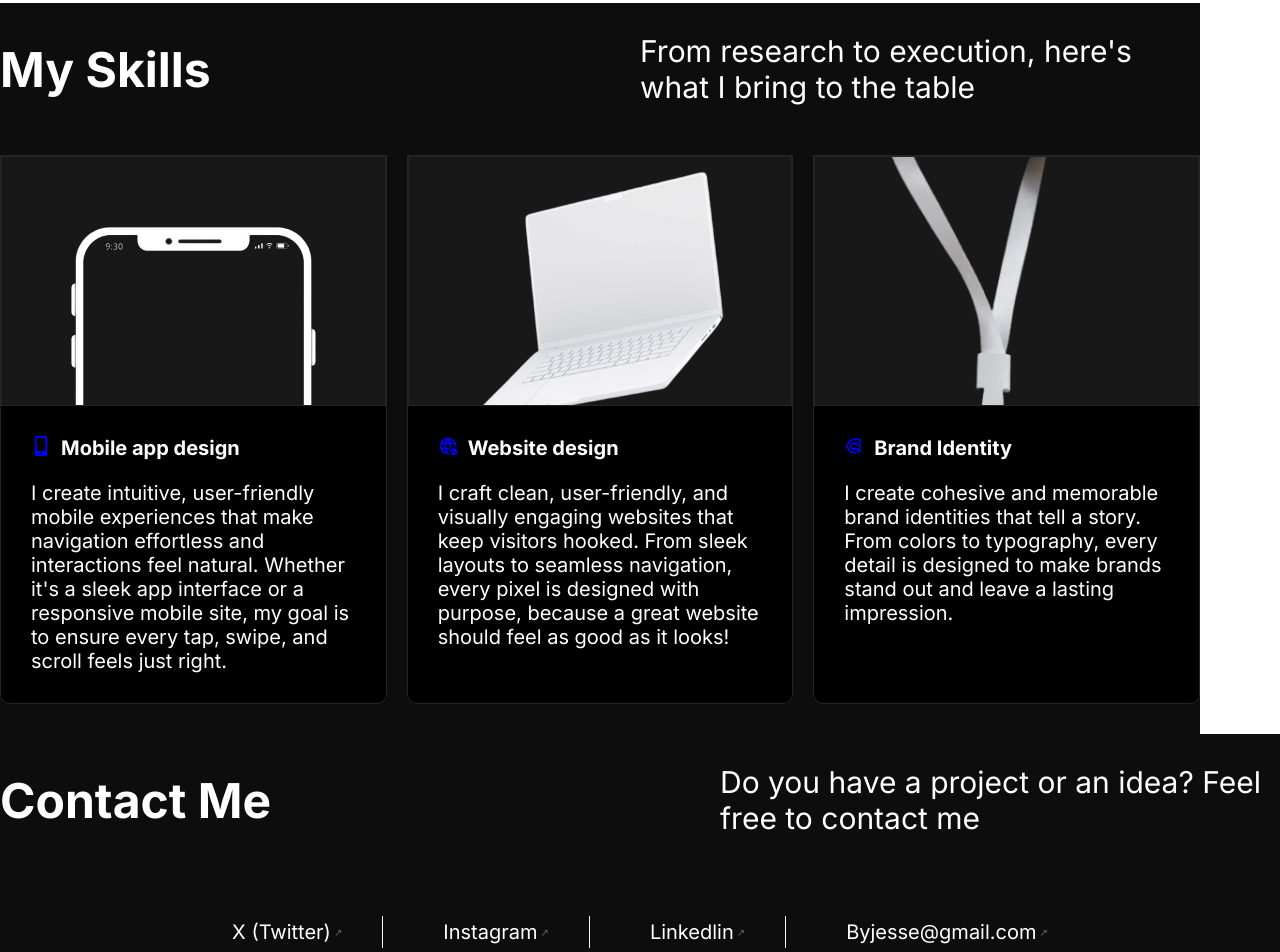
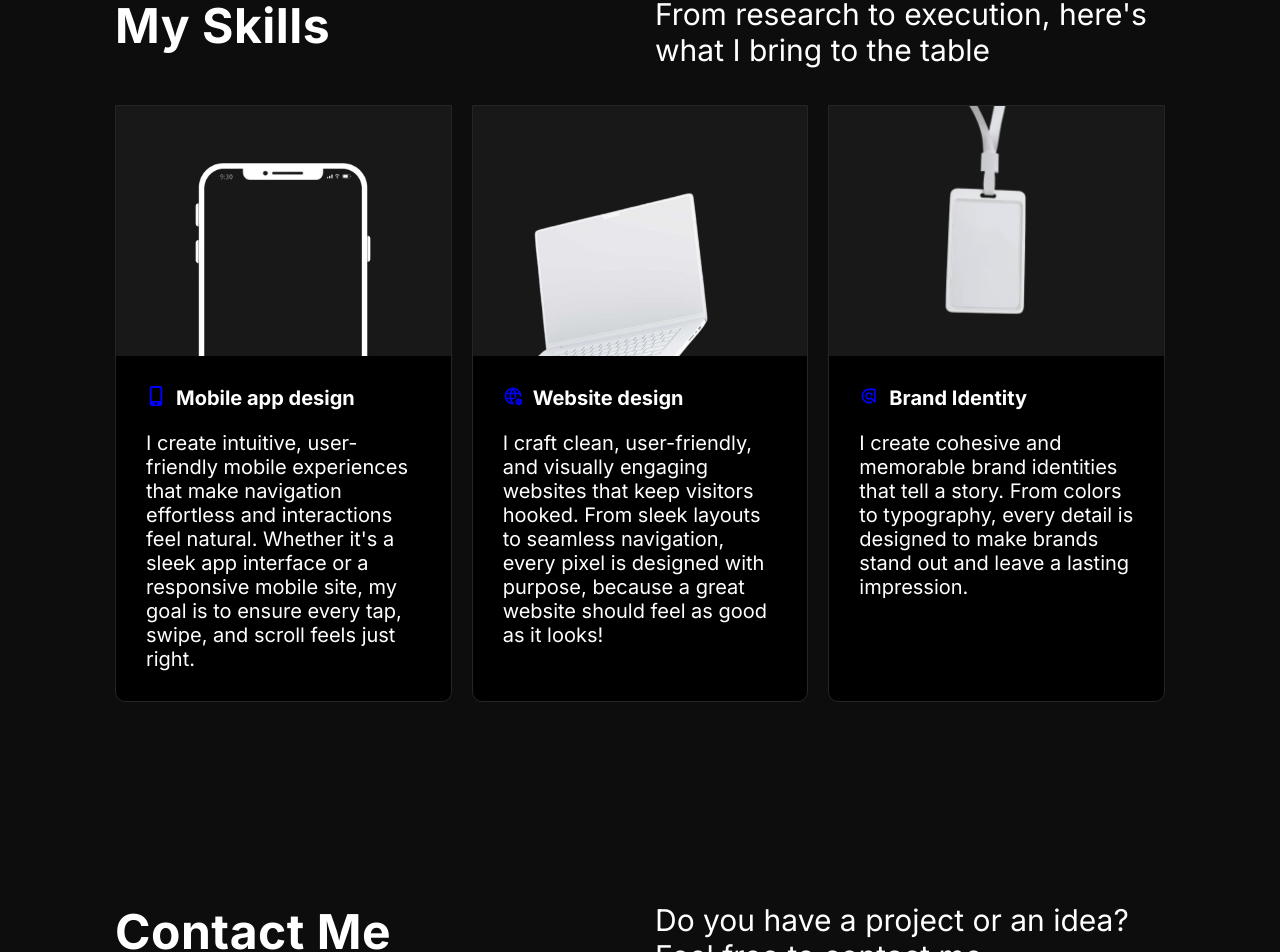
Before and after one commit to Donsmatt/terra-portfolio-two, a React (Vite) app: page / in a window 1280 px wide. Shown: the part 3667-4619 px from the top of the page. Built offline with nearby package versions, Linux system fonts and the light colour scheme; a web font is replaced by a local one.

Commit message:
all pages set and ready for deployment

```diff
--- a/src/App.jsx
+++ b/src/App.jsx
@@ -1,6 +1,8 @@
+
 import Footer from "./components/Footer";
 import MySkill from "./components/MySkills";
-import SelectedWork from "./components/SelectedWork";
+import Work from "./components/Work";
+import Contact from "./components/Contact";
 
 import Hero from "./components/Hero";
 import Navbar from "./components/Navbar";
@@ -14,14 +16,10 @@ function App() {
       <Hero />
       <Slider />
       <About />
-      <div className="app">
-        <SelectedWork />
-        <MySkill />
-      </div>
-
-      <div>
-        <Footer />
-      </div>
+      <Work />
+      <MySkill />
+      <Contact />
+      <Footer />
     </>
   );
 }
--- /dev/null
+++ b/src/components/Contact.jsx
@@ -0,0 +1,23 @@
+
+const Contact = () => {
+    return (
+      <section className="section">
+          <div className="row">
+              <div className="section__content">
+                  <h2 className="section__title">Contact Me</h2>
+                  <p className="section__text">Do you have a project or an idea? Feel free to contact me</p>
+              </div>
+              <div className="socials">
+                  <ul>
+                    <li>X (Twitter)<span>&#8599;</span></li>
+                    <li>Instagram<span>&#8599;</span></li>
+                    <li>Linkedlin<span>&#8599;</span></li>
+                    <li>Byjesse@gmail.com<span>&#8599;</span></li>
+                  </ul>
+              </div>
+          </div>
+      </section>
+    );
+  };
+
+  export default Contact;
--- a/src/components/Footer.jsx
+++ b/src/components/Footer.jsx
@@ -1,21 +1,7 @@
-
-import React from "react";
-
 const Footer = () => {
     return (
       <footer className="footer">
-      <div className="contact">
-        <h1>Contact Me</h1>
-        <p>Do you have a project or an idea? Feel free to contact me</p>
-      </div>
-      <div className="socials">
-        <ul>
-          <li>X (Twitter)<span>&#8599;</span></li>
-          <li>Instagram<span>&#8599;</span></li>
-          <li>Linkedlin<span>&#8599;</span></li>
-          <li>Byjesse@gmail.com<span>&#8599;</span></li>
-        </ul>
-      </div>
+
       </footer>
     );
   };
--- a/src/components/MySkills.jsx
+++ b/src/components/MySkills.jsx
@@ -1,4 +1,3 @@
-
 
 import RectangleM from "../assets/mobile_dev.png";
 import RectangleL from "../assets/web_dev.png";
@@ -8,20 +7,20 @@ import RectangleH from "../assets/branding.png";
  import "../styles/work.css";
 
 
-
 export default function MySkill() {
   return (
     <section className="section">
-      <div className="skill__header">
-        <h1>My Skills</h1>
-        <p>From research to execution, here's what I bring to the table </p>
+      <div className="row">
+
+        <div className="section__content">
+          <h2 className="section__title">My Skills</h2>
+          <p className="section__text">From research to execution, here's what I bring to the table </p>
         </div>
+
         <div className="skill">
           <div className="skill__card">
-          <div>
             <div className="skill__card--image-box">
-              <img src={RectangleM} alt="icon" />
-            </div>
+              <img src={RectangleM} alt="icon"  className="img-1"/>
             </div>
             <div className="skill__card--text">
               <div>
@@ -42,7 +41,7 @@ export default function MySkill() {
           <div className="skill__card">
             <div>
               <div className="skill__card--image-box">
-              <img src={RectangleL} alt="icon" />
+                <img src={RectangleL} alt="icon"className="img-2"/>
               </div>
             </div>
             <div className="skill__card--text">
@@ -64,7 +63,7 @@ export default function MySkill() {
           <div className="skill__card">
             <div>
               <div className="skill__card--image-box">
-              <img src={RectangleH} alt="icon" />
+                <img src={RectangleH} alt="icon" className="img-3"/>
               </div>
             </div>
             <div className="skill__card--text">
@@ -82,6 +81,7 @@ export default function MySkill() {
             </div>
           </div>
         </div>
+      </div>
     </section>
   );
 }
--- a/src/components/SelectedWork.jsx
+++ /dev/null
@@ -1,38 +0,0 @@
-import Card from "../components/Card";
-import RectangleImg from "../assets/magnet_img.png";
-import RectangleImg1 from "../assets/makko_img.png";
-import RectangleImg2 from "../assets/wallet_img.png";
-import "../styles/work.css";
-
-
-export default function SelectedWork() {
-  return (
-    <div className="work__container">
-      <section className="section">
-      <div className="content">
-        <h1 className="content__title">
-          <span>Selected</span>
-          <span>Work</span>
-        </h1>
-        <p className="content__paragraph">
-          Every product is designed with the user in mind, ensuring every
-          decision creates a seamless experience
-        </p>
-        <Card img={RectangleImg1}>
-          <h4>Makko</h4>
-          <p>Live room streaming platform</p>
-        </Card>
-        <Card img={RectangleImg2}>
-          <h4>Wallet</h4>
-          <p>Modern crypto trading app</p>
-        </Card>
-        <Card className="card__full" img={RectangleImg}>
-          <h4>Magnet</h4>
-          <p>Startup job finder</p>
-        </Card>
-      </div>
-      </section>
-
-    </div>
-  );
-}
--- /dev/null
+++ b/src/components/Work.jsx
@@ -0,0 +1,39 @@
+import Card from "./Card";
+import RectangleImg from "../assets/magnet_img.png";
+import RectangleImg1 from "../assets/makko_img.png";
+import RectangleImg2 from "../assets/wallet_img.png";
+import "../styles/work.css";
+
+
+export default function Work() {
+  return (
+      <section className="section">
+        <div className="row">
+          <div className="section__content">
+            <h2 className="section__title">
+              <span>Selected</span>
+              <span>Work</span>
+            </h2>
+            <p className="section__text">
+              Every product is designed with the user in mind, ensuring every
+              decision creates a seamless experience
+            </p>
+          </div>
+          <div className="section__cards">
+            <Card img={RectangleImg1}>
+              <h4>Makko</h4>
+              <p>Live room streaming platform</p>
+            </Card>
+            <Card img={RectangleImg2}>
+              <h4>Wallet</h4>
+              <p>Modern crypto trading app</p>
+            </Card>
+            <Card className="card__full" img={RectangleImg}>
+              <h4>Magnet</h4>
+              <p>Startup job finder</p>
+            </Card>
+          </div>
+        </div>
+      </section>
+  );
+}
--- a/src/styles/work.css
+++ b/src/styles/work.css
@@ -1,43 +1,42 @@
-/* .app {
-    max-width: 1200px;
-} */
 
-
-.work__container {
-    /* max-width: 1200px; */
-    width: 100%;
-    margin: 30px auto;
-    padding: 0 20px;
-    background-color: #0D0D0D;
+.row {
+    max-width: 1050px;
+    margin: 0 auto;
   }
 
   .section {
-    max-width: 1200px;
     /* width: 100%; */
-    padding: 30px 0;
     background-color: #0D0D0D;
+    padding: 100px 20px;
   }
 
-  .content {
+  .section__content {
     display: grid;
     grid-template-columns: repeat(2, 1fr);
-    gap: 30px
+    gap: 30px;
+    margin-bottom: 30px;
   }
 
-  .content__title {
+  .section__title {
     font-size: 48px;
     font-weight: 700;
     margin-bottom: 20px;
     letter-spacing: 0.5px;
   }
 
-  .content__title span {
+  .section__title span {
     display: block;
   }
 
-  .content__paragraph {
+  .section__text {
     font-size: 30px;
     max-width: 560px;
+  }
+
+  .section__cards {
+    display: grid;
+    grid-template-columns: repeat(2, 1fr);
+    gap: 30px
   }
 
   .card {
@@ -59,7 +58,6 @@
   .card__full {
     grid-column: 1 / -1;
     padding: 50px;
-    /* margin: 60px 60px; */
     margin-top: 60px;
   }
 
@@ -69,55 +67,18 @@
   }
 
 
-  /* Responsive adjustments */
-  @media (max-width: 768px) {
-    .content {
-      grid-template-columns: 1fr;
-    }
-
-    .content__title {
-      font-size: 56px;
-      font-weight: 600;
-      text-align: center;
-    }
-
-    .content__paragraph {
-      font-size: 18px;
-      text-align: center;
-      max-width: 100%;
-    }
-
-    .card__full {
-      padding: 20px 50px 80px;
-      margin-top: 40px;
-
-    }
-
-    .skill {
-      flex-direction: column;
-      height: calc(3 * 400px + 2 * 20px);
-    }
-
-    .skill__header {
-      flex-direction: column;
-      text-align: center;
-      gap: 20px;
-
-    }
-  }
-
-
+  /* MY SKILLS */
 
   .skill {
-    display: flex;
+    display: grid;
+    grid-template-columns: repeat(3, 1fr);
     gap: 20px;
-
+    margin-top: 30px;
   }
 
   .skill__card {
     min-height: 500px;
     background-color: black;
-    flex: 1;
     border: 1px solid #252525;
     border-radius: 0 0 10px 10px;
   }
@@ -125,9 +86,30 @@
   .skill__card--image-box {
     height: 250px;
     background-color: #181818;
-    border: 1px solid #252525;
     text-align: center;
-    overflow-y: hidden;
+    overflow: hidden;
+    display: flex;
+    justify-content: center;
+    align-items: center;
+  }
+
+  .skill__card--image-box img {
+    background-position: cover;
+  }
+
+  .skill__card--image-box .img-1 {
+    width: 80%;
+    transform: translateY(120px);
+  }
+
+  .skill__card--image-box .img-2 {
+    width: 100%;
+    transform: translateY(75px) translateX(-40px);
+  }
+
+  .skill__card--image-box .img-3 {
+    width: 60%;
+    transform: translateY(-30px);
   }
 
   .skill__card--text {
@@ -147,57 +129,7 @@
 
 
 
-  .skill__card--image-box img {
-    /* width: 100%; */
-  }
-
-  .skill__card--image-box:nth-of-type(2) img {
-    margin-top: -30px;
-  }
-
-  .skill__header {
-    display: flex;
-    justify-content: space-between;
-    align-items: center;
-    margin-bottom: 50px;
-  }
-
-  .skill__header h1 {
-    font-size: 48px;
-    font-weight: 700;
-    /* margin: 0; */
-  }
-
-  .skill__header p {
-    font-size: 30px;
-    max-width: 560px;
-
-  }
-
-  /* FOOTER CSS */
-
-  .footer {
-    /* max-width: 1200px; */
-    width: 100%;
-    padding: 30px 0;
-    background-color: #0D0D0D;
-  }
-
-  .contact {
-    display: flex;
-    justify-content: space-between;
-    align-items: center;
-  }
-
-  .contact h1 {
-    font-size: 48px;
-    font-weight: 700;
-  }
-
-  .contact p {
-    font-size: 30px;
-    max-width: 560px;
-  }
+  /* CONTACT ME & SOCIALS  */
 
   .socials {
     margin-top: 80px;
@@ -206,8 +138,9 @@
 
   .socials ul {
     display: flex;
+    flex-wrap: wrap;
     justify-content: center;
-    gap: 60px;
+    gap: 20px;
     list-style: none;
     line-height: 1.6;
   }
@@ -220,10 +153,57 @@
 
   .socials ul li:not(:last-child) {
     border-right: 1px solid #f5f5f5;
-    padding-right: 40px;
+    padding-right: 20px;
   }
 
   .socials ul li span {
     color: #676666;
     font-size: 10px;
   }
+
+  /* FOOTER CSS */
+
+  .footer {
+    background-color: #0D0D0D;
+    border-top: 1px solid #252525;
+    padding: 30px 0;
+  }
+
+
+
+
+  /* Responsive adjustments */
+  @media (max-width: 768px) {
+    .section__content {
+      grid-template-columns: 1fr;
+      text-align: center;
+    }
+
+    .section__cards {
+      grid-template-columns: 1fr;
+    }
+
+    .card__full {
+      padding: 20px 50px 80px;
+      margin-top: 0;
+    }
+
+    .skill {
+      grid-template-columns: 1fr;
+    }
+
+    .skill__card--image-box .img-1 {
+        width: 50%;
+        transform: translateY(140px);
+      }
+
+      .skill__card--image-box .img-2 {
+        width: 80%;
+        transform: translateY(60px) translateX(-40px);
+      }
+
+      .skill__card--image-box .img-3 {
+        width: 40%;
+        transform: translateY(-40px);
+      }
+  }
```
Also changed, not shown: 1 other file (tests, documents, lock files or other folders). Lines whose indentation alone changed are shown as unchanged.
